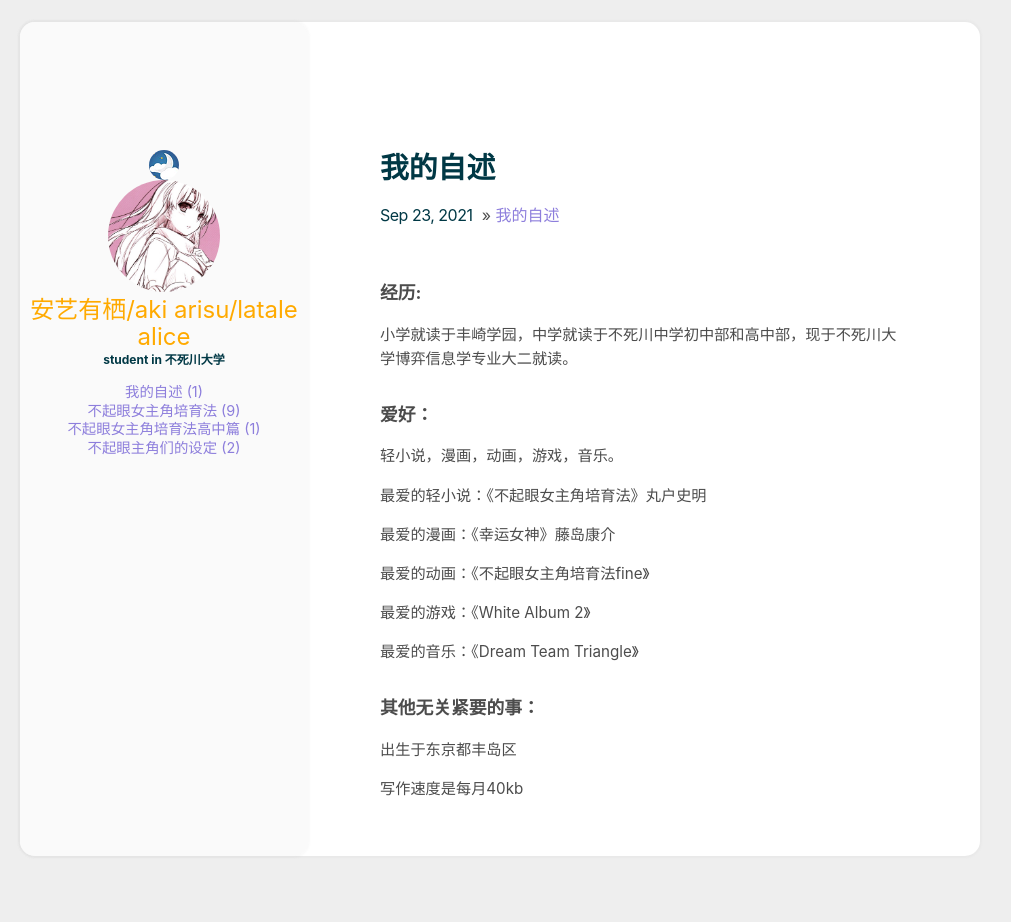
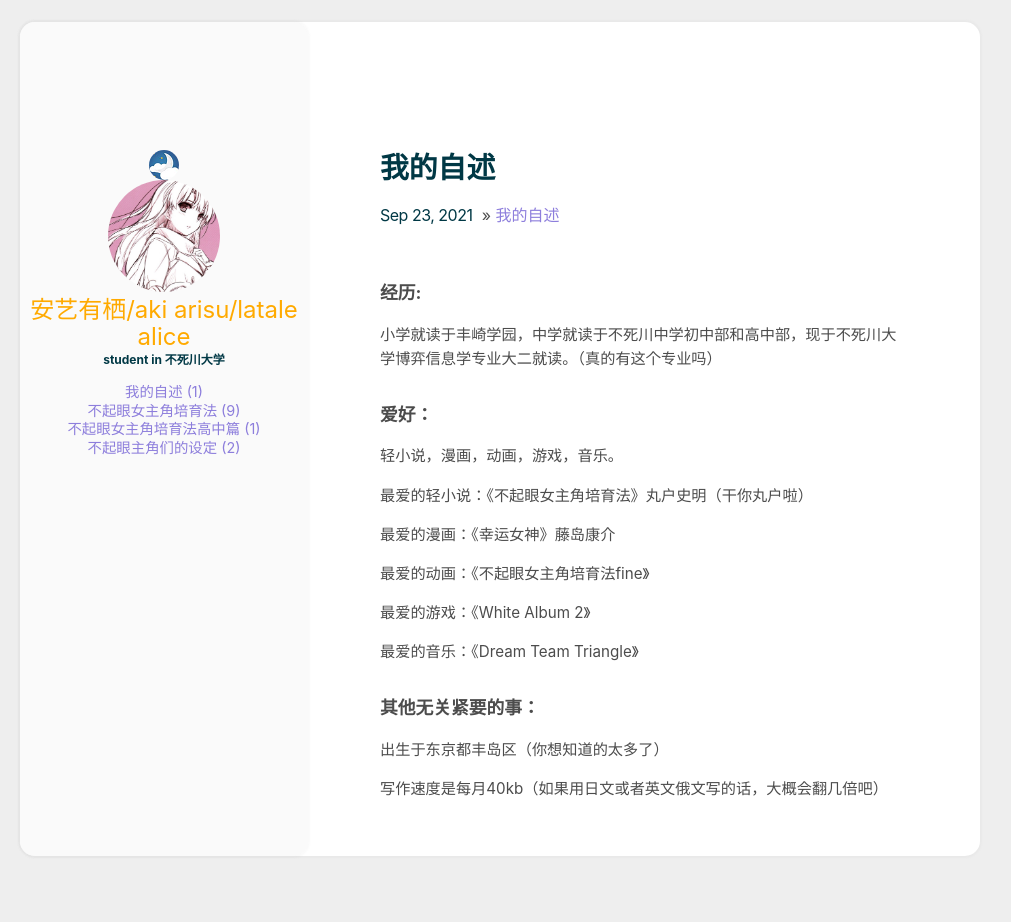
Before and after one commit to latalealice/latalealice.github.io, a Jekyll site: the page built from _posts/2021-9-23-我的自述.md, in a window 1280 px wide. Shown: the whole page, without its empty margins (140-1151 px from the left). Built offline with Jekyll 4.4.1, drawn with Linux system fonts in a browser that asks for light colours.

Commit message:
Update 2021-9-23-我的自述.md

```diff
--- a/_posts/2021-9-23-我的自述.md
+++ b/_posts/2021-9-23-我的自述.md
@@ -6,11 +6,11 @@ title: 我的自述
 
 
 ### 经历:
-小学就读于丰崎学园，中学就读于不死川中学初中部和高中部，现于不死川大学博弈信息学专业大二就读。
+小学就读于丰崎学园，中学就读于不死川中学初中部和高中部，现于不死川大学博弈信息学专业大二就读。（真的有这个专业吗）
 ### 爱好：
 轻小说，漫画，动画，游戏，音乐。
 
-最爱的轻小说：《不起眼女主角培育法》丸户史明
+最爱的轻小说：《不起眼女主角培育法》丸户史明（干你丸户啦）
 
 最爱的漫画：《幸运女神》藤岛康介
 
@@ -20,6 +20,6 @@ title: 我的自述
 
 最爱的音乐：《Dream Team Triangle》
 ### 其他无关紧要的事：
-出生于东京都丰岛区
+出生于东京都丰岛区（你想知道的太多了）
 
-写作速度是每月40kb
+写作速度是每月40kb（如果用日文或者英文俄文写的话，大概会翻几倍吧）
```
